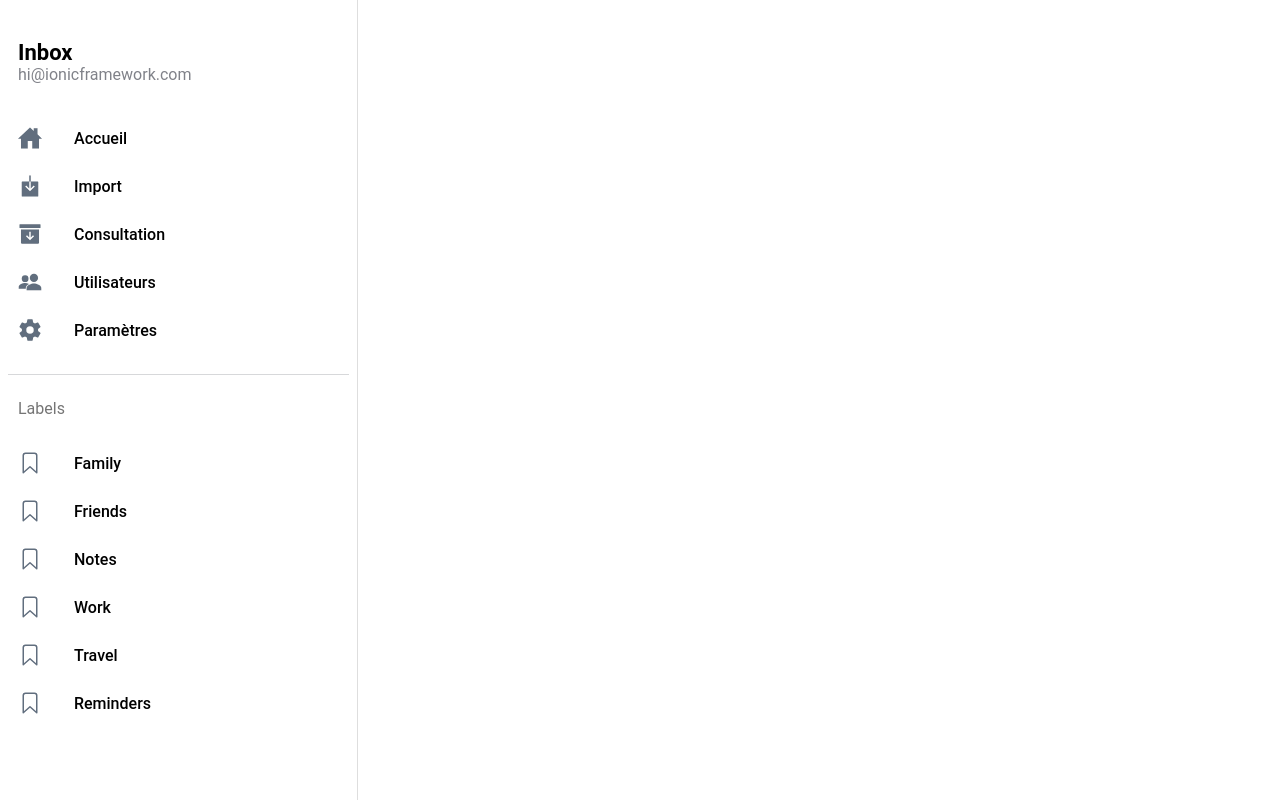
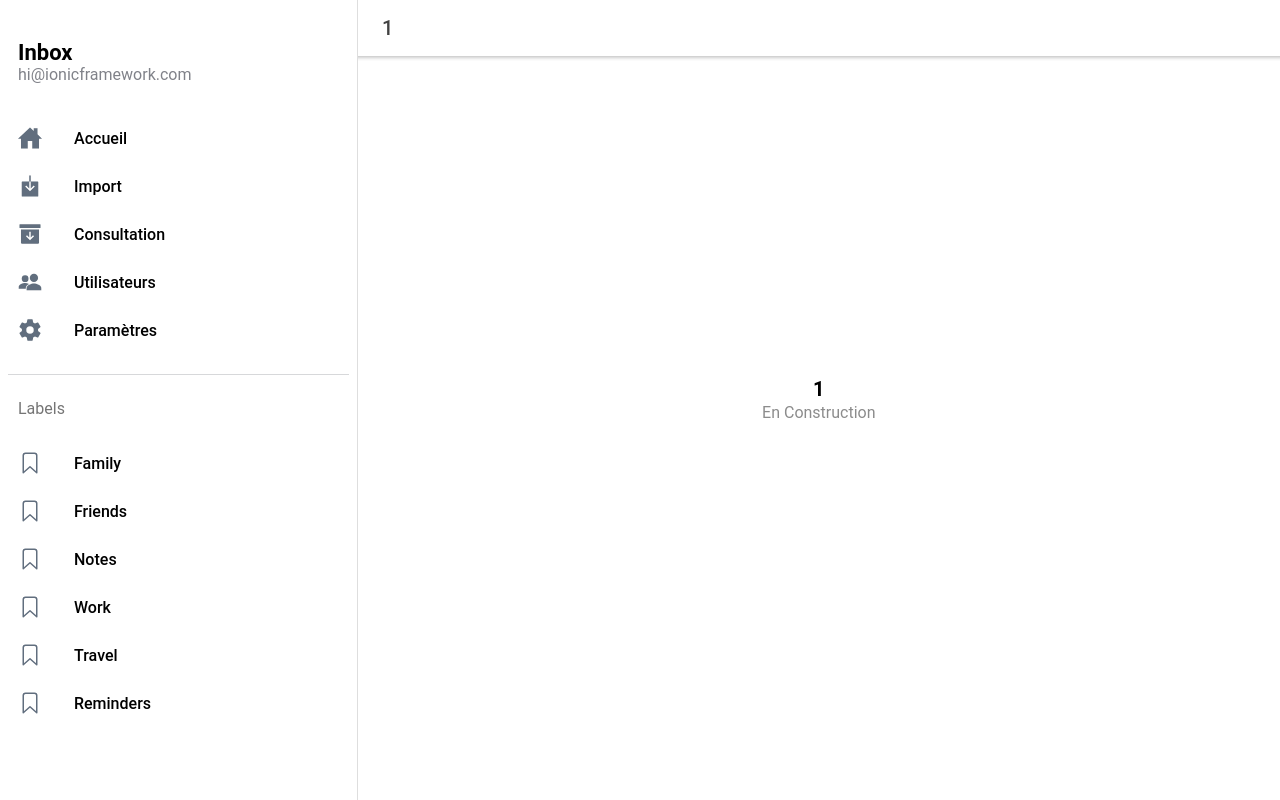
Before and after one commit to JordanRousseau/WorkShop2020Front, a React (Create React App) app: page /page/1 in a window 1280 px wide. Built offline with nearby package versions, Linux system fonts and the light colour scheme.

Commit message:
Fix : routing import

```diff
--- a/src/App.tsx
+++ b/src/App.tsx
@@ -1,6 +1,6 @@
 import Menu from './components/Menu';
 import Page from './pages/Page';
-import Import from './pages/Import';
+//import Import from './pages/Import';
 import React from 'react';
 import { IonApp, IonRouterOutlet, IonSplitPane } from '@ionic/react';
 import { IonReactRouter } from '@ionic/react-router';
@@ -33,10 +33,8 @@ const App: React.FC = () => {
         <IonSplitPane contentId="main">
           <Menu />
           <IonRouterOutlet id="main">
-            <Route path="/page/Home" component={Page} exact />
+            <Route path="/page/:name" component={Page} exact />
             <Redirect from="/" to="/page/Home" exact />
-            <Route path="/page/Import" component={Import} exact/>
-            <Redirect from="/" to="/page/Import" exact />
           </IonRouterOutlet>
         </IonSplitPane>
       </IonReactRouter>
--- a/src/components/ExploreContainer.css
+++ b/src/components/ExploreContainer.css
@@ -1,4 +1,4 @@
-s.container {
+.container {
   text-align: center;
   position: absolute;
   left: 0;
--- a/src/components/ExploreContainer.tsx
+++ b/src/components/ExploreContainer.tsx
@@ -1,4 +1,5 @@
 import React from 'react';
+import Import from '../pages/Import';
 import ConsultContainer from './ConsultContainer';
 import DocumentContainer from './DocumentContainer';
 import './ExploreContainer.css';
@@ -14,7 +15,9 @@ const ExploreContainer: React.FC<ContainerProps> = ({ name }) => {
   }else if (name==='Consult'){
     return(<ConsultContainer></ConsultContainer>);
   }else if (name==='Documents'){
-    return(<DocumentContainer type={name} ></DocumentContainer>);
+    return(<DocumentContainer type={name}></DocumentContainer>);
+  }else if (name==='Import'){
+    return(<Import></Import>);
   }else{
     return (
       <div className="container">
--- a/src/pages/Import.tsx
+++ b/src/components/ImportContainer.tsx
@@ -1,6 +1,6 @@
 import { Camera } from '@ionic-native/camera';
 import React, { useRef } from 'react';
-import { IonButton, IonHeader, IonContent, IonInput, IonPage, IonTitle, IonToolbar, IonLabel,IonItem } from '@ionic/react';
+import { IonButton, IonHeader, IonContent, IonPage, IonTitle, IonToolbar, IonLabel,IonItem } from '@ionic/react';
 
 interface InternalValues {
   file: any;
```
